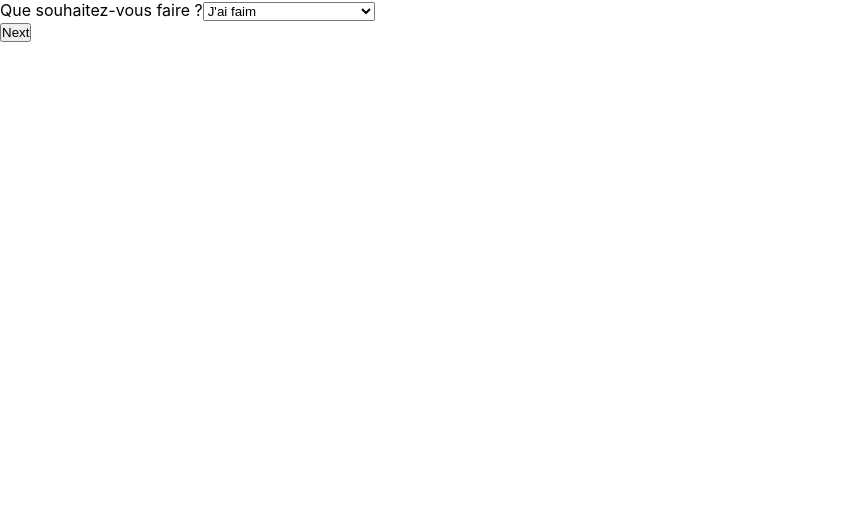
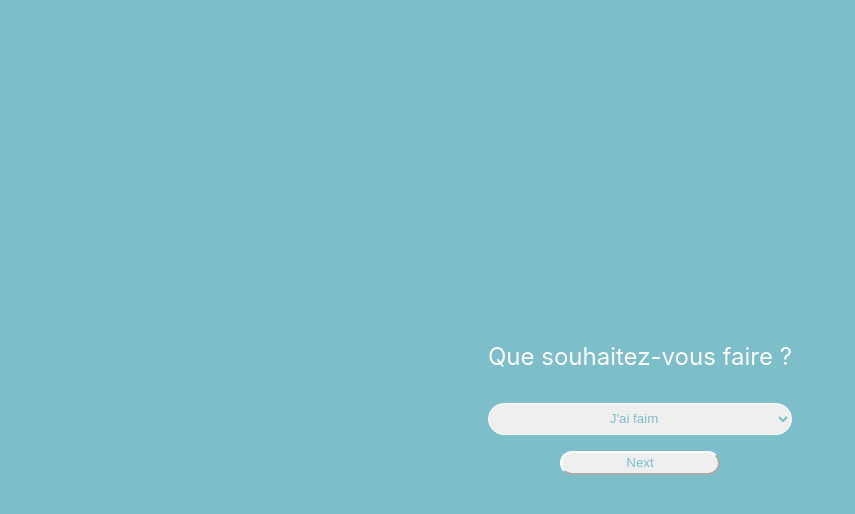
Before and after one commit to laulau-tlj/hng, a React (Create React App) app: page /question in a window 1280 px wide. Shown: the top 514 px of the page, without its empty margins (0-855 px from the left). Built offline with nearby package versions, Linux system fonts and the light colour scheme.

Commit message:
css question pages

```diff
--- a/src/App.css
+++ b/src/App.css
@@ -3,3 +3,16 @@
   margin: 0;
   box-sizing: 0;
 }
+
+.container {
+  background-color: #7dbecb;
+  height: 100vh;
+  display: flex;
+  align-items: center;
+  justify-content: center;
+}
+
+.m-1 {
+  margin-top: 1rem;
+  margin-bottom: 1rem;
+}
--- a/src/component/card/questionCard.js
+++ b/src/component/card/questionCard.js
@@ -1,14 +1,18 @@
 const QuestionCard = props => {
     return (
-        <div>
+        <div className="cardContainer">
+            <div className="m-1 label">
                 <label>{props.label}</label>
-            <select onChange={e => { props.setChoice ? props.setChoice(e.target.value) : props.setSecondChoice(e.target.value) }}>
+            </div>
+            <div className="m-1">
+                <select className="selectCard" onChange={e => { props.setChoice ? props.setChoice(e.target.value) : props.setSecondChoice(e.target.value) }}>
                     {
                         props.options.map(option => (
                             <option key={option}>{option}</option>
                         ))
                     }
                 </select>
+            </div>
         </div >
     );
 };
--- /dev/null
+++ b/src/style/question.modules.css
@@ -0,0 +1,36 @@
+.questionContainer {
+  display: flex;
+  flex-direction: column;
+  align-items: center;
+  justify-content: center;
+  width: 100%;
+}
+
+.questionButton {
+  width: 10rem;
+  height: 1.5rem;
+  border-radius: 30px;
+  border-color: white;
+  color: #7dbecb;
+}
+
+.cardContainer {
+  display: flex;
+  flex-direction: column;
+}
+
+.label {
+  color: white;
+  font-size: 1.5rem;
+  align-items: center;
+  width: 100%;
+}
+
+.selectCard {
+  width: 100%;
+  height: 2rem;
+  border-radius: 30px;
+  border-color: white;
+  color: #7dbecb;
+  text-align: center;
+}
--- a/src/view/question/index.js
+++ b/src/view/question/index.js
@@ -1,10 +1,9 @@
 import { useState, useContext } from "react";
+import "../../style/question.modules.css";
 // CONTEXT IMPORTATION
 import { ResponseContext } from "../../context/ResponseContext";
 // DEPENDENCIES
 import { useNavigate } from "react-router-dom";
-// STYLED-COMPONENTS
-import { Container } from "../../component/container";
 // COMPONENTS IMPORTATIONS
 import QuestionCard from "../../component/card/questionCard";
 
@@ -18,48 +17,48 @@ const Question = () => {
 
     const restaurantChoice = () => {
         return (
-            <div>
+            <div className="questionContainer">
                 <QuestionCard
                     label="Que souhaitez-vous manger ?"
                     options={["Americain", "Asiatique", "Europeen", "Latino"]}
                     setSecondChoice={setSecondChoice} />
-                <button onClick={handleSave}>Next</button>
+                <button className="m-1 questionButton" onClick={handleSave}>Next</button>
             </div>
         );
     };
 
     const museumChoice = () => {
         return (
-            <div>
+            <div className="questionContainer">
                 <QuestionCard
                     label="Que souhaitez-vous visiter ?"
                     options={["Moderne", "Classique", "Atypique"]}
                     setSecondChoice={setSecondChoice} />
-                <button onClick={handleSave}>Next</button>
+                <button className="m-1 questionButton" onClick={handleSave}>Next</button>
             </div>
         );
     };
 
     const barChoice = () => {
         return (
-            <div>
+            <div className="questionContainer">
                 <QuestionCard
                     label="Que souhaitez-vous boire ?"
                     options={["Cocktaaiiiiils", "Bière", "Je bois pas... soft :)"]}
                     setSecondChoice={setSecondChoice} />
-                <button id="id" onClick={handleSave}>Next</button>
+                <button className="m-1 questionButton" id="id" onClick={handleSave}>Next</button>
             </div>
         );
     };
 
     const hotelChoice = () => {
         return (
-            <div>
+            <div className="questionContainer">
                 <QuestionCard
-                    label="Que souhaitez-vous boire ?"
+                    label="Où souhaitez-vous loger ?"
                     options={["1 étoile", "2 étoiles", "3 étoiles et plus"]}
                     setSecondChoice={setSecondChoice} />
-                <button onClick={handleSave} s>Next</button>
+                <button className="m-1 questionButton" onClick={handleSave} s>Next</button>
             </div>
         );
     };
@@ -95,15 +94,15 @@ const Question = () => {
     };
 
     return (
-        <div>
+        <div className="container">
             {
                 firstQuestion &&
-                <div>
+                <div className="questionContainer">
                     <QuestionCard
                         label="Que souhaitez-vous faire ?"
                         options={["J'ai faim", "J'ai envie de visiter", "Allons boire un verre...", "J'ai besoin d'un logement"]}
                         setChoice={setChoice} />
-                    <button onClick={handleChange}>Next</button>
+                    <button className="questionButton mt-1" onClick={handleChange}>Next</button>
                 </div>
             }
             {
```
Lines whose indentation alone changed are shown as unchanged.
